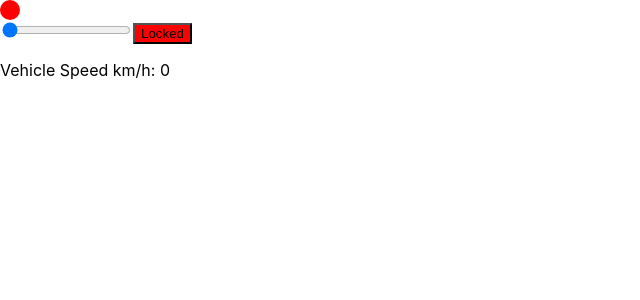
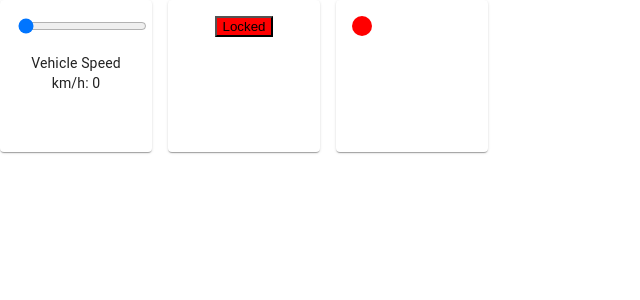
Before and after one commit to Komal-kalyanraman/sandbox, a React (Create React App) app in the folder react/hello_world/helloworld/: page / in a window 1280 px wide. Shown: the top 300 px of the page, without its empty margins (0-640 px from the left). Built offline with nearby package versions, Linux system fonts and the light colour scheme; no server answers.

Commit message:
material UI changes

```diff
--- a/react/hello_world/helloworld/package.json
+++ b/react/hello_world/helloworld/package.json
@@ -3,6 +3,9 @@
   "version": "0.1.0",
   "private": true,
   "dependencies": {
+    "@emotion/react": "^11.11.4",
+    "@emotion/styled": "^11.11.5",
+    "@mui/material": "^5.16.1",
     "@testing-library/jest-dom": "^5.17.0",
     "@testing-library/react": "^13.4.0",
     "@testing-library/user-event": "^13.5.0",
--- a/react/hello_world/helloworld/src/App.js
+++ b/react/hello_world/helloworld/src/App.js
@@ -1,4 +1,7 @@
 import React, { useState, useEffect, useRef } from "react";
+import Stack from "@mui/material/Stack";
+import Paper from "@mui/material/Paper";
+import { styled } from "@mui/material/styles";
 import logo from "./logo.svg";
 import "./App.css";
 
@@ -143,8 +146,38 @@ function App() {
     sendSliderValueToServer(newValue);
   };
 
+  const ComponentPaper = styled(Paper)(({ theme }) => ({
+    width: 120,
+    height: 120,
+    padding: theme.spacing(2),
+    ...theme.typography.body2,
+    textAlign: "center",
+  }));
+
   return (
     <div className="App">
+      <Stack direction="row" spacing={2}>
+        <ComponentPaper>
+          <input
+            type="range"
+            min="0"
+            max="250"
+            value={sliderValue}
+            onChange={handleSliderChange}
+          />
+          <p>Vehicle Speed km/h: {sliderValue}</p>{" "}
+        </ComponentPaper>
+
+        <ComponentPaper>
+          <button
+            onClick={toggleButton}
+            style={{ backgroundColor: isToggled ? "green" : "red" }}
+          >
+            {isToggled ? "UnLocked" : "Locked"}
+          </button>
+        </ComponentPaper>
+
+        <ComponentPaper>
           <div
             style={{
               width: "20px",
@@ -153,25 +186,12 @@ function App() {
               borderRadius: "50%",
             }}
           ></div>
-      {/* <button onClick={handleClick}> current time </button> */}
-      {/* <input type="text" value={message} readOnly />{" "} */}
-      {/* <input type="text" value={message} readOnly /> */}
-      {/* Slider input */}
-      <input
-        type="range"
-        min="0"
-        max="250"
-        value={sliderValue}
-        onChange={handleSliderChange}
-      />
-      <button
-        onClick={toggleButton}
-        style={{ backgroundColor: isToggled ? "green" : "red" }}
-      >
-        {isToggled ? "UnLocked" : "Locked"}
-      </button>
-      <p>Vehicle Speed km/h: {sliderValue}</p>{" "}
-      {/* Displaying the slider value */}
+        </ComponentPaper>
+        {/* <ComponentPaper>
+          <video autoPlay playsInline ref={videoRef}></video>
+          <canvas ref={canvasRef} style={{ display: "none" }}></canvas>
+        </ComponentPaper> */}
+      </Stack>
       <video autoPlay playsInline ref={videoRef}></video>
       <canvas ref={canvasRef} style={{ display: "none" }}></canvas>
     </div>
```
Also changed, not shown: 2 other files (tests, documents, lock files or other folders). Lines whose indentation alone changed are shown as unchanged.
